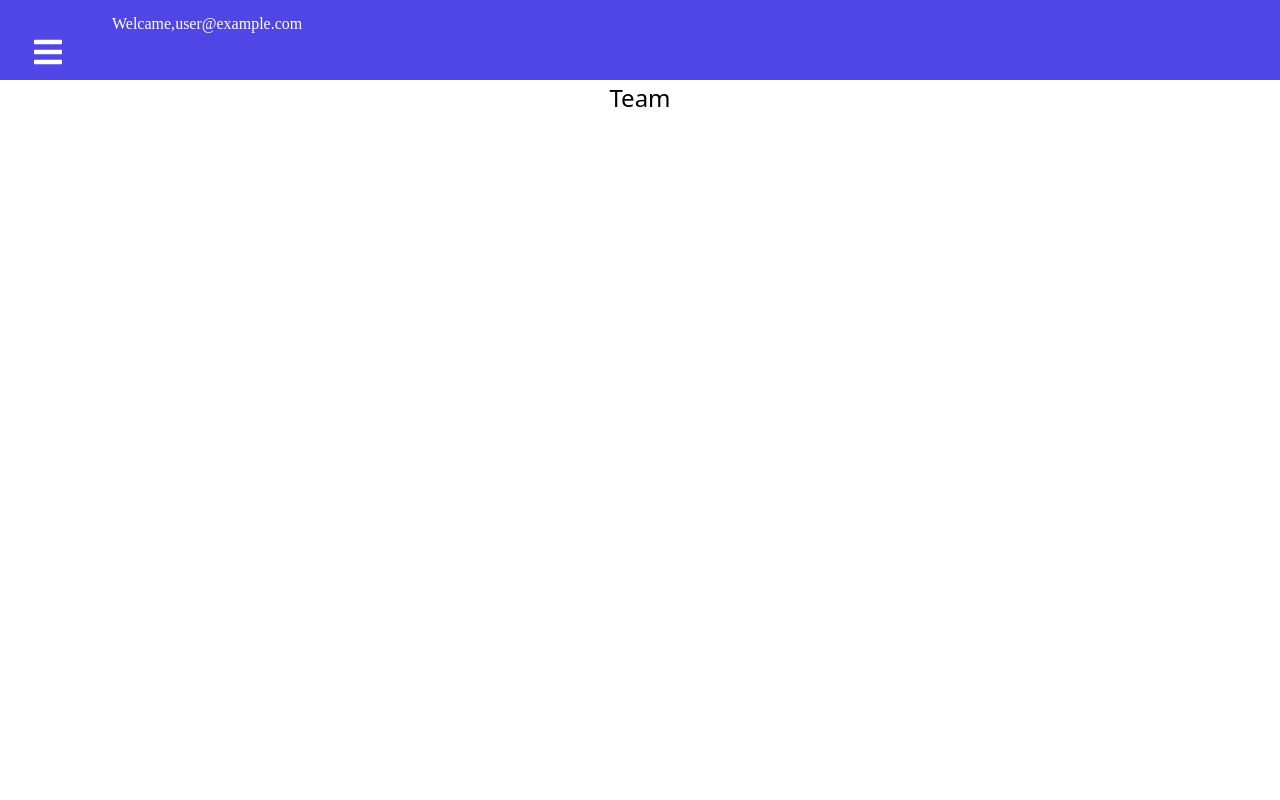
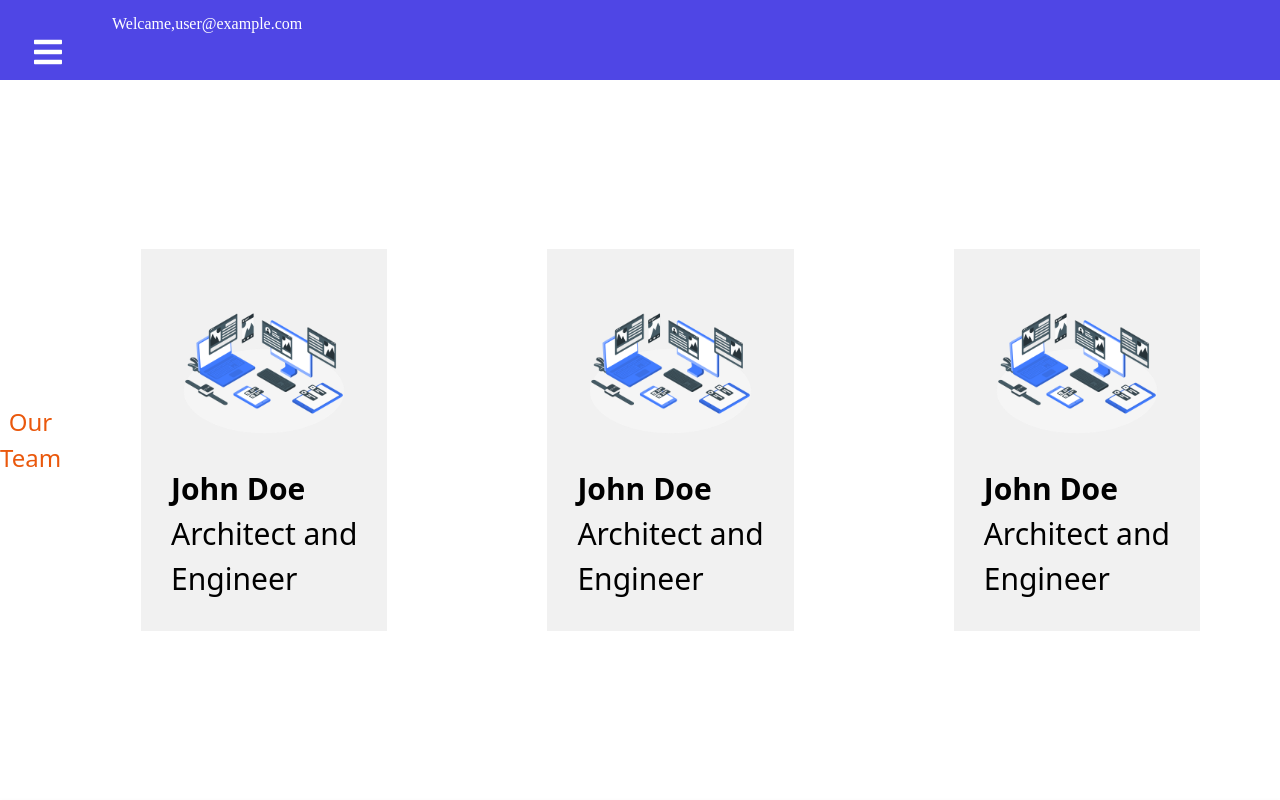
Before and after one commit to nyirurugoomar/Data-Secure, a React (Create React App) app: page /team in a window 1280 px wide. Shown: the top 800 px of the page. Built offline with nearby package versions, Linux system fonts and the light colour scheme; no server answers; sample sign-in values are in the browser's storage.

Commit message:
Team customize inserting Image,text-titles and icons

```diff
--- a/src/App.css
+++ b/src/App.css
@@ -10,7 +10,7 @@
     display: flex;
     height: 90vh;
     justify-content: center;
-    /* align-items: center; */
+    align-items: center;
     /*
      */
     font-size: 1.5rem;
--- a/src/components/Sidebar.jsx
+++ b/src/components/Sidebar.jsx
@@ -37,6 +37,7 @@ const Navbar = () => {
                 <Link to="#" className="menu-bars font-mono">
                     <div style={{color: 'white',marginLeft:'5rem', fontSize:'1rem',fontFamily:'Montserrat'}}>
                      <p>Welcame,{user && user.email}</p>
+
                     </div>
 
                     <FaBars onClick={showSidebar} />
--- a/src/components/Signup.jsx
+++ b/src/components/Signup.jsx
@@ -6,7 +6,6 @@ import {UserAuth} from '../context/AuthContext'
 function Login() {
   const [email,setEmail] = useState('')
   const [password,setPassword] = useState('')
-  const [name,setName] = useState('')
   const [error,setError] = useState('')
   const history = useHistory()
 
@@ -31,13 +30,10 @@ const {createUser} = UserAuth()
     <div className="bg-white px-10 py-8 rounded-xl w-screen shadow-md max-w-sm">
       <div className="space-y-4">
         <h1 className="text-center text-2xl font-semibold text-gray-600">Sign Up for New Account</h1>
-        <div>
-          <label for="name" className="block mb-1 text-gray-600 font-semibold">Name</label>
-          <input type="name" onChange={(e)=>setName(e.target.value)} className="bg-indigo-50 px-4 py-2 outline-none rounded-md w-full" />
-        </div>
+
 
         <div>
-          <label for="email" className="block mb-1 text-gray-600 font-semibold">EMAIL</label>
+          <label for="email" className="block mb-1 text-gray-600 font-semibold">Email</label>
           <input type="email" onChange={(e)=>setEmail(e.target.value)}  className="bg-indigo-50 px-4 py-2 outline-none rounded-md w-full" />
         </div>
         <div>
--- a/src/context/AuthContext.js
+++ b/src/context/AuthContext.js
@@ -12,12 +12,12 @@ const UserContext = createContext()
 export const AuthContextProvider=({children}) =>{
     const [user, setUser] = useState({})
 
-    const createUser = (email,password,name) =>{
-        return createUserWithEmailAndPassword(auth, email, password,name)
+    const createUser = (email,password) =>{
+        return createUserWithEmailAndPassword(auth, email, password)
     };
 
-    const signIn =(email,password,name)=>{
-        return signInWithEmailAndPassword(auth,email,password,name)
+    const signIn =(email,password)=>{
+        return signInWithEmailAndPassword(auth,email,password)
 
     }
 
--- a/src/page/Dashboard.jsx
+++ b/src/page/Dashboard.jsx
@@ -143,7 +143,7 @@ const Dashboard = () => {
                                     mount: { y: 0 },
                                     unmount: { y: 250 },
                                     }}>
-                    {SkillsData.map(({ value, desc,image }) => (
+                    {SkillsData.map(({ value, desc}) => (
                     <TabPanel key={value} value={value}>
                         {desc}
 
--- /dev/null
+++ b/src/page/Team.css
@@ -0,0 +1,14 @@
+.Card {
+    display: flex;
+
+  }
+
+  .Card > div{
+        background-color: #f1f1f1;
+        margin: 80px;
+        padding: 30px;
+        font-size: 30px;
+  }
+  .img{
+    width: 100%;
+  }
--- a/src/page/Team.jsx
+++ b/src/page/Team.jsx
@@ -1,5 +1,7 @@
 import React from 'react'
 import Sidebar from "../components/Sidebar"
+import './Team.css'
+import aboutImg from '../assets/Technologies .png';
 
 
 
@@ -8,8 +10,36 @@ const Team = () => {
     return (
 <>
  <Sidebar/>
-    <div className='Team'>
-       <h1>Team</h1>
+    <div class='Team'>
+      <div className='text-orange-600 text-center'>
+         <h1>Our Team</h1>
+      </div>
+        <div class='Card'>
+         <div>
+          <img class="img" src={aboutImg} alt="" />
+          <div class="container">
+           <h4><b>John Doe</b></h4>
+           <p>Architect and Engineer</p>
+         </div>
+         </div>
+
+         <div>
+         <img class="img" src={aboutImg} alt="" />
+          <div class="container">
+           <h4><b>John Doe</b></h4>
+           <p>Architect and Engineer</p>
+         </div>
+         </div>
+
+
+         <div>
+         <img class="img" src={aboutImg} alt="" />
+          <div class="container">
+           <h4><b>John Doe</b></h4>
+           <p>Architect and Engineer</p>
+         </div>
+         </div>
+        </div>
 
 
     </div>
```
